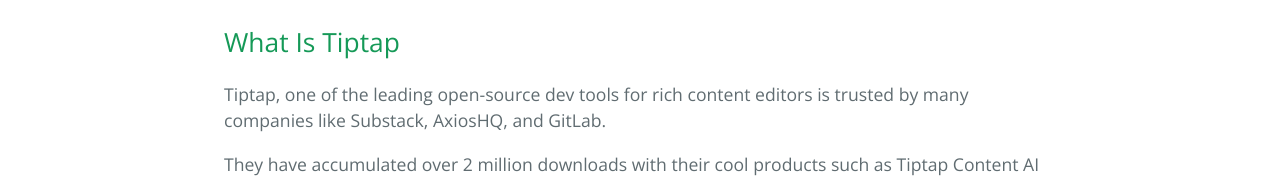
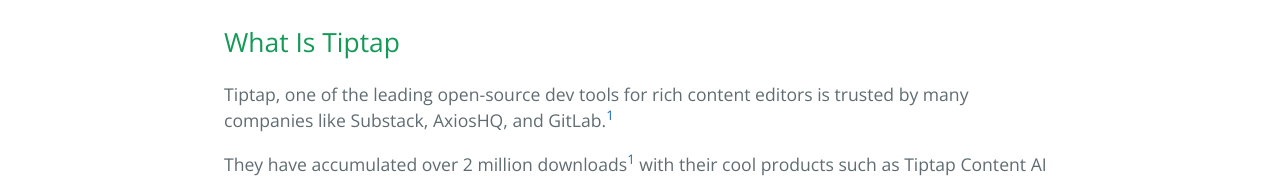
Before and after one commit to learning-software-engineering/learning-software-engineering.github.io, a Jekyll site: the page built from Topics/Tech_Stacks/Tiptap/Tiptap.md, in a window 1280 px wide and 1400 px high. Shown: the part 399-580 px from the top of the window. Built offline with Jekyll 4.4.1, drawn with Linux system fonts in a browser that asks for light colours; our own code applies the rules of GitHub Pages for plain Markdown files; some of the changed text lies outside the part shown.

Commit message:
Update Tiptap.md

```diff
--- a/Topics/Tech_Stacks/Tiptap/Tiptap.md
+++ b/Topics/Tech_Stacks/Tiptap/Tiptap.md
@@ -2,12 +2,12 @@
 
 ## What Is Tiptap
 
-Tiptap, one of the leading open-source dev tools for rich content editors is trusted by many companies like Substack, AxiosHQ, and GitLab.
+Tiptap, one of the leading open-source dev tools for rich content editors is trusted by many companies like Substack, AxiosHQ, and GitLab.[^1]
 
-They have accumulated over 2 million downloads with their cool products such as Tiptap Content AI and Tiptap Collobatoration.
+They have accumulated over 2 million downloads[^1] with their cool products such as Tiptap Content AI and Tiptap Collobatoration.
 
 
-![image](https://github.com/AshkanAleshams/learning-software-engineering.github.io/assets/90326959/a032584f-7d0b-4232-9d76-ee965e972f2b)
+![image](https://github.com/AshkanAleshams/learning-software-engineering.github.io/assets/90326959/a032584f-7d0b-4232-9d76-ee965e972f2b)[^1]
 
 
 However for this guide, we will focus on the Tiptap Editor.
```
Also changed, not shown: other parts of Topics/Tech_Stacks/Tiptap/Tiptap.md (+3 -2 lines).
